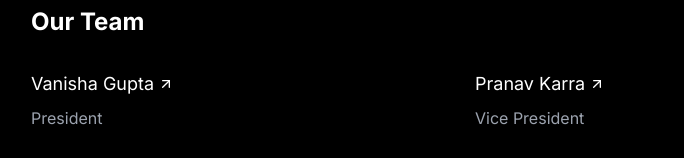
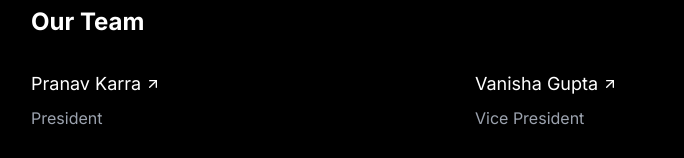
Before and after one commit to mlpsu/site-mlpsu, a Next.js app: page / in a window 1280 px wide. Shown: the part 1036-1194 px from the top of the page, without its empty margins (177-861 px from the left). Built offline with nearby package versions, Linux system fonts and the light colour scheme.

Commit message:
prisident change

```diff
--- a/src/app/page.tsx
+++ b/src/app/page.tsx
@@ -4,8 +4,8 @@ import { MotionDiv, fadeIn, stagger } from '../components/motion'
 import { ArrowUpRight } from 'lucide-react'
 
 const staff = [
-  { name: 'Vanisha Gupta', role: 'President', link: 'https://www.linkedin.com/in/vanishagupta/' },
-  { name: 'Pranav Karra', role: 'Vice President', link: 'https://pranavkarra.me' },
+  { name: 'Pranav Karra', role: 'President', link: 'https://pranavkarra.me' },
+  { name: 'Vanisha Gupta', role: 'Vice President', link: 'https://www.linkedin.com/in/vanishagupta/' },
   { name: 'Ian Yee', role: 'Treasurer', link: '#' },
   { name: 'Krishna Pagrut', role: 'Tech Lead', link: 'https://www.linkedin.com/in/krishnapagrut/' },
   { name: 'Pihu Agarwal', role: 'Secretary', link: 'https://www.linkedin.com/in/pihuagarwal/' },
```
